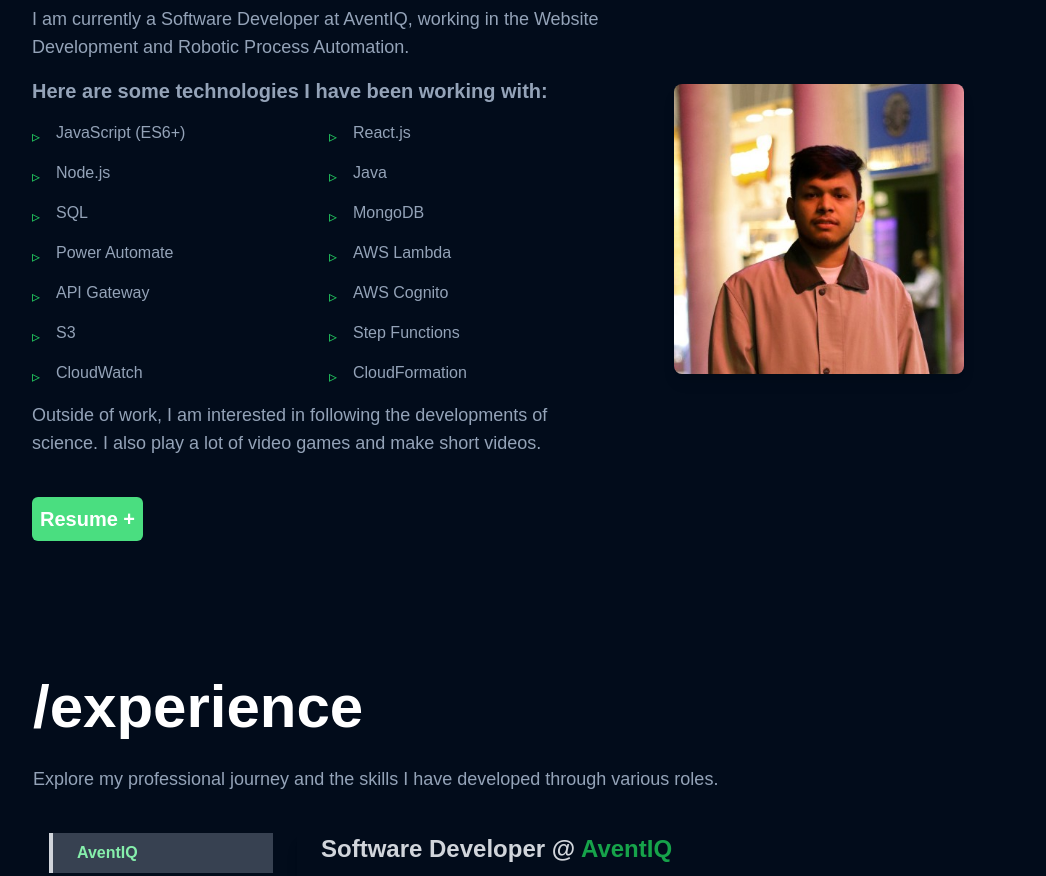
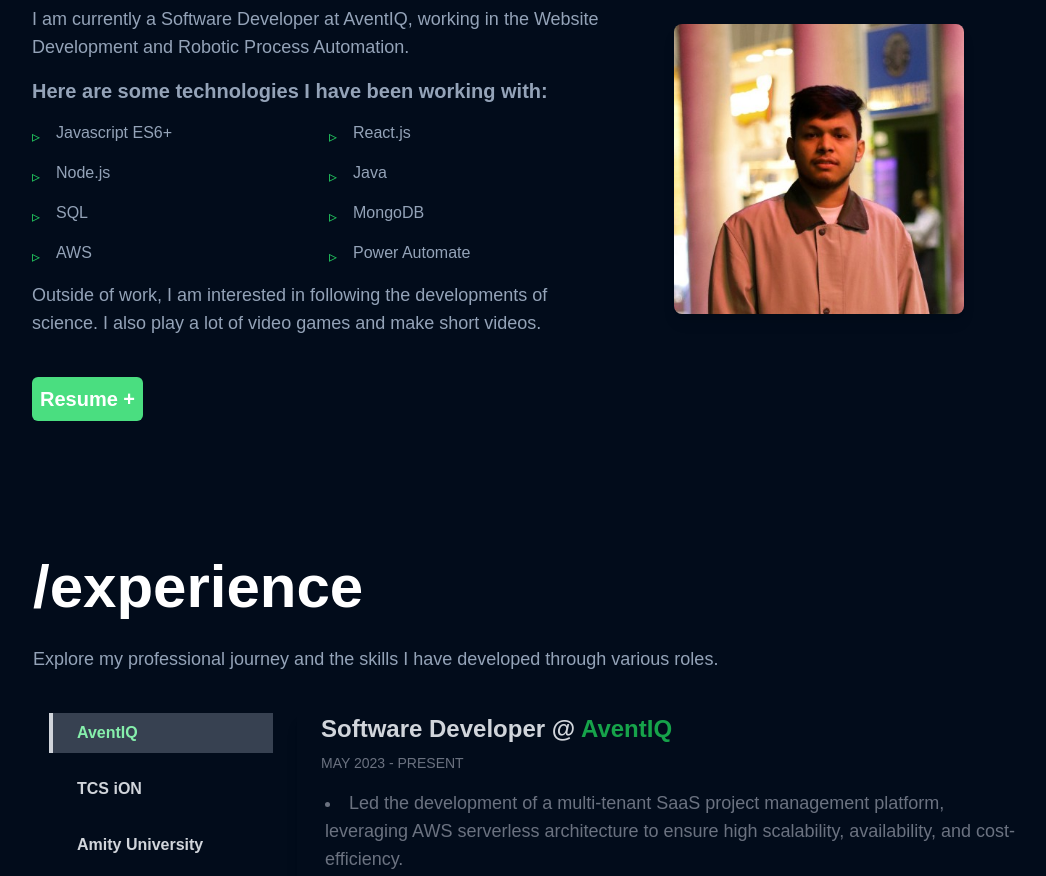
Before and after one commit to NileshAithani/Nilesh, a React (Vite) app in the folder UI/: page /about in a window 1280 px wide. Shown: the part 1200-2076 px from the top of the page, without its empty margins (95-1141 px from the left). Built offline with nearby package versions, Linux system fonts and the light colour scheme; a web font is replaced by a local one.

Commit message:
Update About.jsx

```diff
--- a/UI/src/pages/About.jsx
+++ b/UI/src/pages/About.jsx
@@ -32,20 +32,14 @@ const About = () => {
   );
 
   const techStack = [
-    "JavaScript (ES6+)",
+    "Javascript ES6+",
     "React.js",
     "Node.js",
     "Java",
     "SQL",
     "MongoDB",
+    "AWS",
     "Power Automate",
-    "AWS Lambda",
-    "API Gateway",
-    "AWS Cognito",
-    "S3",
-    "Step Functions",
-    "CloudWatch",
-    "CloudFormation",
   ];
 
   // Animation variants for the tech stack list
@@ -130,7 +124,10 @@ const About = () => {
               animate={
                 isInView ? { opacity: 1, scale: 1 } : { opacity: 0, scale: 0.9 }
               }
-              whileHover={{ scale: 1.05, transition: { duration: 0.3, ease: "easeInOut" } }}
+              whileHover={{
+                scale: 1.05,
+                transition: { duration: 0.3, ease: "easeInOut" },
+              }}
               transition={{ duration: 0.5, delay: 0.3 }}
             />
           </div>
```
